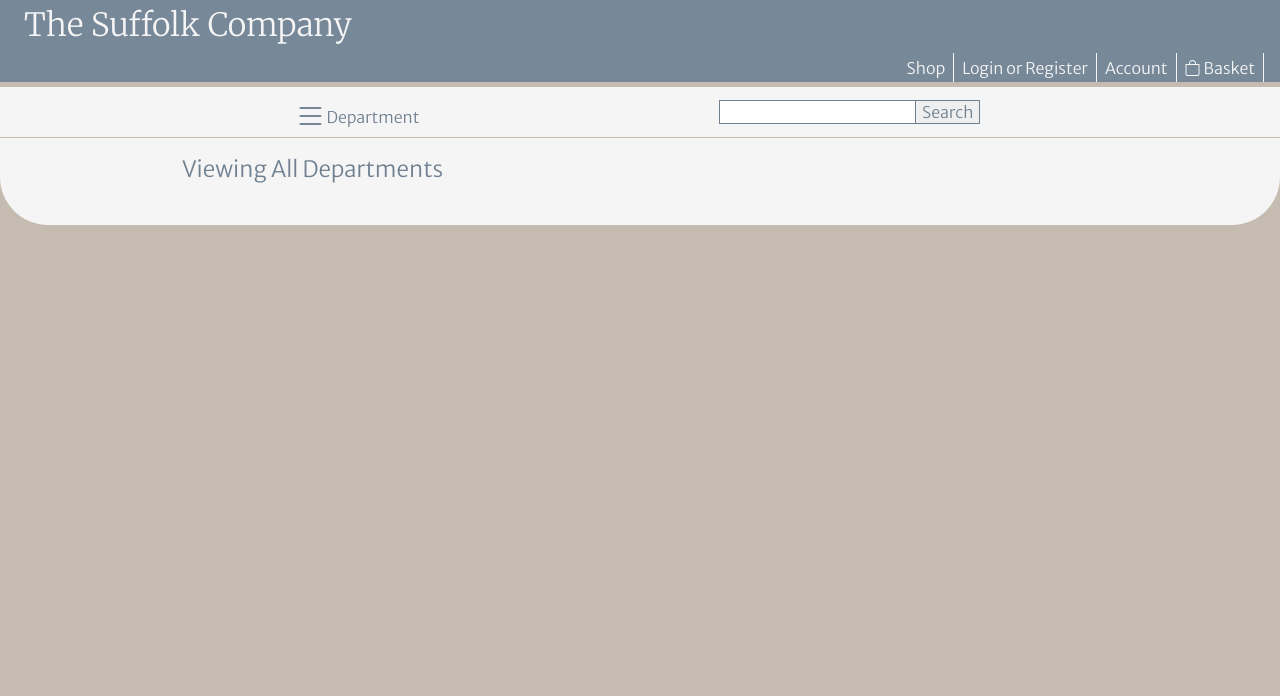
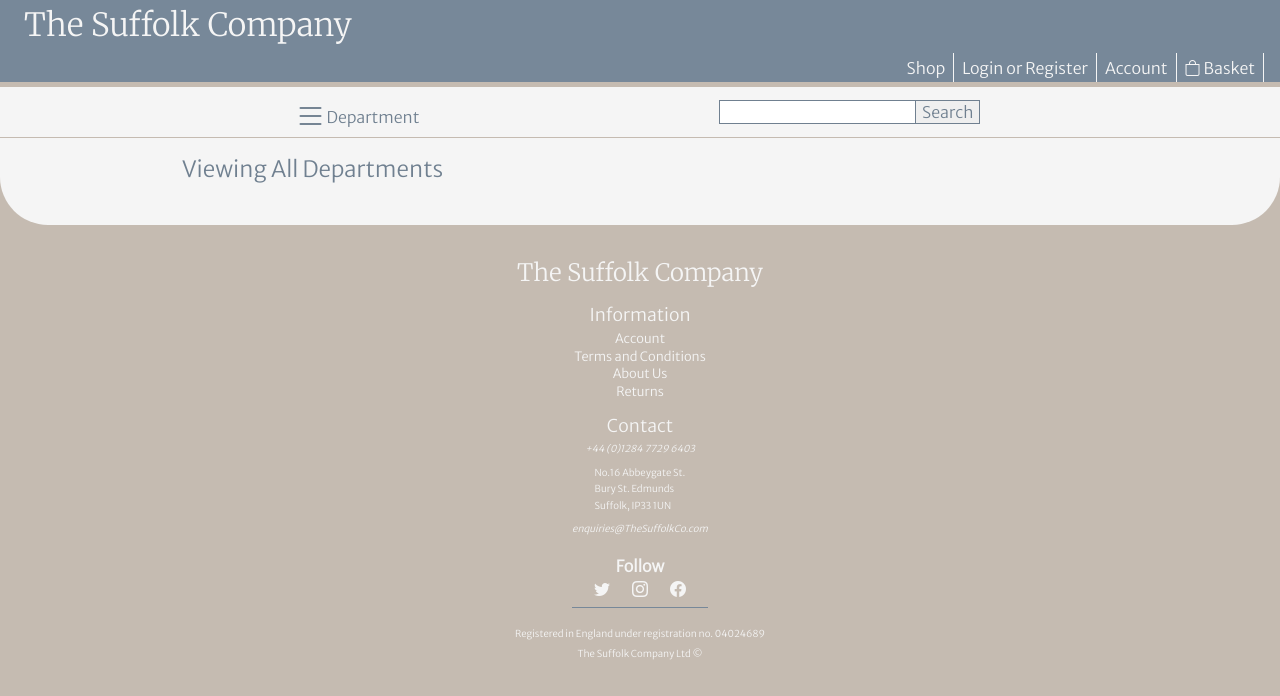
Before and after one commit to T-Welsh/e-commerce-deployment, a React (Create React App) app in the folder frontend/: page /home in a window 1280 px wide. Shown: the top 696 px of the page. Built offline with nearby package versions, Linux system fonts and the light colour scheme; no server answers.

Commit message:
Footer & Home css Completed

```diff
--- a/frontend/src/components/footer/Footer.css
+++ b/frontend/src/components/footer/Footer.css
@@ -1,30 +1,86 @@
-/*
-#footer{
-    background-color: lightslategrey;
-    color: white;
+#footer {
     display: flex;
-    justify-content: space-between;
-    align-items: baseline;
-    flex-wrap: wrap;
-    flex-direction: row;
+        flex-direction: column;
+        align-items: center;
+    }
+
+#footerCompanyName {
+    margin-top: 2rem;
+    font-family: var(--headings-font-family);
+    font-weight: 400;
+    font-size: 1.5rem;
 }
 
-#companyName{
-    margin-left: 2rem;
+#footerInfoContainer {
+    margin-top: 1rem;
+    margin-bottom: 1rem;
+    padding-bottom: 0.5rem;
+    border-bottom: 1px solid var(--lightSlate);
 }
 
-#footer ul{
-    list-style: none;
-    display:  flex;
-    flex-direction: row;
-    flex-wrap: wrap;
+#footerNav {
+    display: flex;
+        flex-direction: column;
+        align-items: center;
 }
 
-#footer li {
-    margin-right: 1rem;
+#footerNav h3 {
+    margin-bottom: .2rem;
+    font-size: 1.1rem;
+    font-weight: 500;
 }
 
-#footer a{
-    color: white;
+#footerNav a {
+    margin-top: 0.1rem;
+    font-size: 0.8rem;
+
 }
-*/
+
+#contactContainer {
+    margin-top: 1rem;
+    display: flex;
+        flex-direction: column;
+        align-items: center;
+}
+
+#contactContainer h3 {
+    margin-bottom: .2rem;
+    font-size: 1.1rem;
+    font-weight: 500;
+}
+
+#contactContainer p {
+    margin-top: 0.1rem;
+    font-size: 0.8rem;
+    font-style: italic;
+}
+
+#addressContainer {
+    margin-top: 0.2rem;
+    margin-bottom: 0.2rem;
+}
+
+#addressContainer p{
+    font-style: normal;
+}
+
+#socialMediaContainer {
+    margin-top: 1rem;
+    text-align: center;
+}
+
+#socialMediaContainer h3{
+    margin-bottom: 0.2rem;
+    text-align: center;
+}
+
+#socialMediaContainer div{
+    display: flex;
+        justify-content: space-evenly;
+}
+
+#footer p{
+    margin-top: 0.2rem;
+    margin-bottom: 0.3rem;
+    font-size: 0.6rem;
+}
--- a/frontend/src/components/footer/Footer.jsx
+++ b/frontend/src/components/footer/Footer.jsx
@@ -1,23 +1,50 @@
 import './Footer.css';
-import React, { Fragment, useEffect, useState } from 'react';
+import React, { Fragment } from 'react';
 import {Link} from "react-router-dom";
 
-const Footer = ({isAuthenticated, setAuth}) => {
+const Footer = ({isAuthenticated, setAuth, setSearchTerm, setDepartment}) => {
 
+    const handleShopReset = () => {
+        setSearchTerm('');
+        setDepartment('');
+    }
 
     return(
         <Fragment>
-            <div id='footer'>
-                <h2 id='companyName' ><a href='/home'>The Suffolk Company</a></h2>
-                <ul>
-                    <li><Link to="/home">Shop</Link></li>
-                    <li><Link to="/dashboard">Account</Link></li>
-                    <li>Terms and Conditions</li>
-                    <li>About Us</li>
-                    <li>Returns</li>
-                </ul>
-                <p>&copy The Suffolk Company Ltd</p>
-            </div>
+            <footer id='footer'>
+                <Link to="/home"><h2 id='footerCompanyName' onClick={()=>{handleShopReset()}}>The Suffolk Company</h2></Link>
+                <div id="footerInfoContainer">
+                    <nav id="footerNav">
+                        <h3>Information</h3>
+                        {/*<Link to="/home" onClick={()=>{handleShopReset()}}>Shop</Link>*/}
+                        <Link to="/dashboard">Account</Link>
+                        <Link to="/home">Terms and Conditions</Link>
+                        <Link to="/home">About Us</Link>
+                        <Link to="/home">Returns</Link>
+                    </nav>
+                    <div id="contactContainer">
+                        <h3>Contact</h3>
+                        <p>+44 (0)1284 7729 6403</p>
+                        <div id="addressContainer">
+                            <p>No.16 Abbeygate St.</p>
+                            <p>Bury St. Edmunds</p>
+                            <p>Suffolk, IP33 1UN</p>
+                        </div>
+                        <p>enquiries@TheSuffolkCo.com</p>
+                    </div>
+                    <div id="socialMediaContainer">
+                        <h3>Follow</h3>
+                        <div>
+                            <a href="https://twitter.com/" aria-label="twitter"><i class="bi bi-twitter"></i></a>
+                            <a href="https://www.instagram.com/" aria-label="instagram"><i class="bi bi-instagram"></i></a>
+                            <a href="https://www.facebook.com/" aria-label=""facebook><i class="bi bi-facebook"></i></a>
+                        </div>
+
+                    </div>
+                </div>
+                <p>Registered in England under registration no. 04024689</p>
+                <p>The Suffolk Company Ltd &copy;</p>
+            </footer>
         </Fragment>
     )
 
--- a/frontend/src/components/header/Header.css
+++ b/frontend/src/components/header/Header.css
@@ -26,7 +26,7 @@
 }
 
 .burgerNav {
-    position:fixed;
+    position: fixed;
     top: 33%;
     left: 0rem;
     z-index: 100;
--- a/frontend/src/routes/home/home.jsx
+++ b/frontend/src/routes/home/home.jsx
@@ -21,6 +21,7 @@ const Home = ({isAuthenticated, setAuth, searchTerm, setSearchTerm, department,
                     </div>
                 </div>
             </div>
+            <Footer isAuthenticated={isAuthenticated} setAuth={setAuth} setSearchTerm={setSearchTerm} setDepartment={setDepartment}></Footer>
         </Fragment>
     );
 };
```
